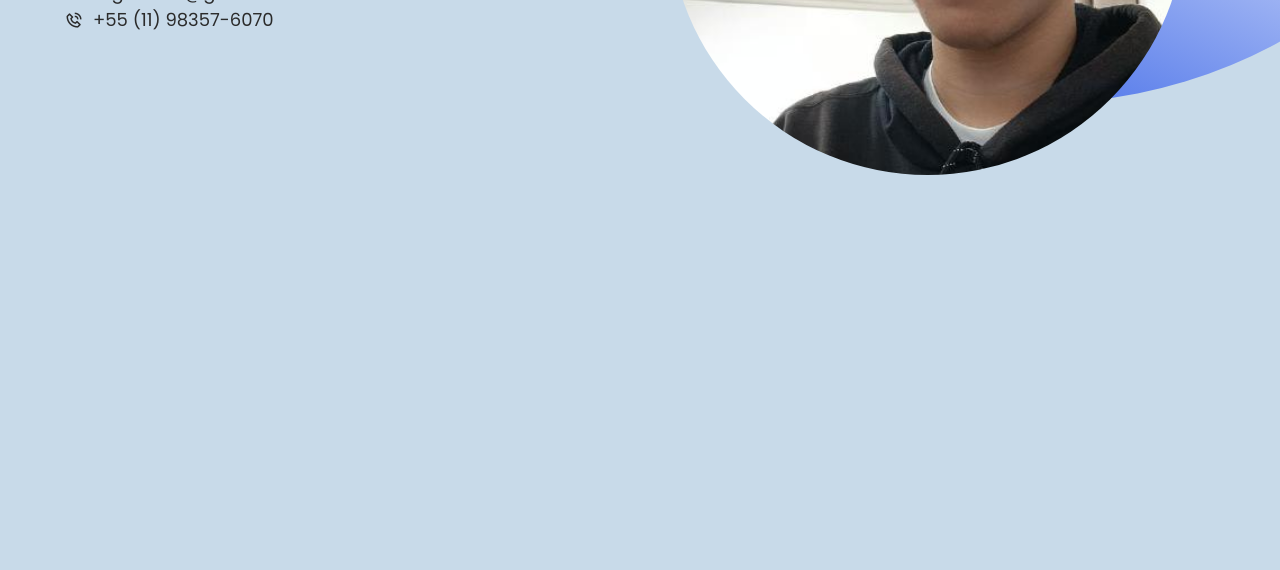
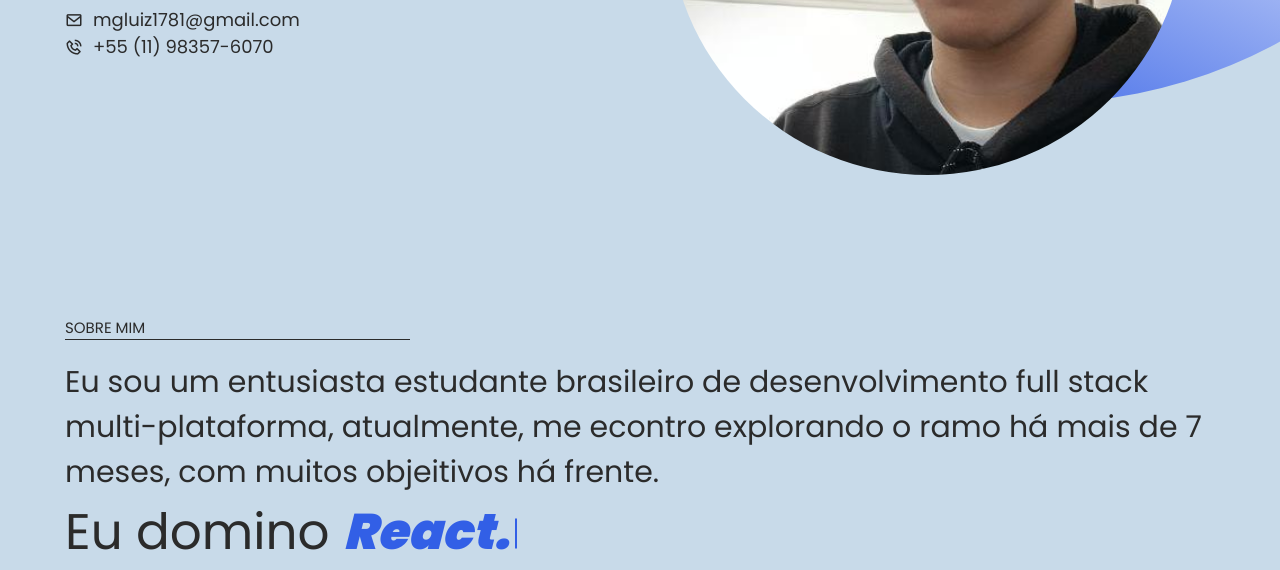
Before and after one commit to MGLuiz/personal-portifolio, a plain HTML site: page index.html in a window 1280 px wide. Shown: the part 564-1134 px from the top of the page. Before the commit the page ends 880 px from the top, so only its background shows below. Drawn offline with nearby package versions, Linux system fonts and the light colour scheme.

Commit message:
about-us parcial e typing/hearder animations

```diff
--- a/index.html
+++ b/index.html
@@ -6,8 +6,10 @@
     <title>Potifolio - Luiz Brito</title>
     <link rel="stylesheet" href="style.css">
     <link href='https://unpkg.com/boxicons@2.1.4/css/boxicons.min.css' rel='stylesheet'>
+    <script src="script.js" defer></script>
 </head>
 <body>
+
     <header class="header">
         <div class="container">
             <div class="logo">
@@ -15,15 +17,15 @@
             </div>
             <nav>
                 <ul>
-                    <a href="#" class="active"><li>Home</li></a>
-                    <a href="#" class=""><li>Sobre</li></a>
+                    <a href="#home" class="active"><li>Home</li></a>
+                    <a href="#about-me" class=""><li>Sobre</li></a>
                     <a href="#" class=""><li>Projetos</li></a>
                     <a href="#" class=""><li>Contato</li></a>
                 </ul>
             </nav>
         </div>
     </header>
-    <section class="banner">
+    <section class="banner" id="home">
         <div class="container">
             <div class="leftSide">
                 <div class="supInfo">
@@ -55,6 +57,24 @@
                 </div>
             </div> <!--rightSide-->
         </div>
+    </section> <!--banner-->
+
+    <section class="about-me" id="about-me">
+        <div class="container column">
+            <div class="supInfo">
+                <div class="title">Sobre mim</div>
+                <div class="X-bar"></div>
+            </div>
+            <div class="resume">
+                <p>Eu sou um entusiasta estudante brasileiro de desenvolvimento full stack multi-plataforma, atualmente, me econtro explorando o ramo há mais de 7 meses, com muitos objeitivos há frente.</p>
+            </div>
+            <div class="animatedTypingLabel">
+                <div class="label">
+                    Eu domino <span></span>
+                </div>
+            </div>
+        </div>
     </section>
+
 </body>
 </html>
--- a/script.js
+++ b/script.js
@@ -0,0 +1,35 @@
+// Header Scroll
+const header = document.querySelector('.header')
+window.addEventListener('scroll', () => {
+        header.classList.toggle('scrollHeader', window.scrollY > 160);
+})
+
+// Typing Effect
+
+const dynamicText = document.querySelector('.animatedTypingLabel .label span');
+const words = ['Java.', 'React.', 'Javascript.', 'PHP.', 'SQL.'];
+let wordIndex = 0;
+let charIndex = 0;
+let isDeleting = false;
+
+const typingEffect = () => {
+    let currentWord = words[wordIndex];
+    let currentChar = currentWord.substring(0, charIndex);
+
+    dynamicText.textContent = currentChar;
+    if(!isDeleting && charIndex < currentWord.length){
+        // If True, type next char
+        charIndex++;
+        setTimeout(typingEffect, 200);
+    }else if(isDeleting && charIndex > 0){
+        // If True, remove the previous char
+        charIndex--;
+        setTimeout(typingEffect, 100);
+    }else{
+        isDeleting = !isDeleting;
+        wordIndex = !isDeleting ? (wordIndex + 1) % words.length:wordIndex
+        setTimeout(typingEffect, 1200)
+    }
+}
+
+typingEffect();
--- a/style.css
+++ b/style.css
@@ -14,9 +14,63 @@ body{
     height: 100%;
     font-family: 'Poppins', sans-serif;
     color: #2b2b2b;
-    background-color: rgb(200, 218, 233);
+    background-color: #c8dae9;
     overflow-x: hidden;
 }
+
+.container{
+    width: 1150px;
+    height: 100%;
+    display: flex;
+}
+
+.column{
+    flex-direction: column;
+}
+
+.supInfo{
+    width: 100%;
+    text-transform: uppercase;
+    font-size: 15px;
+}
+
+.supInfo .X-bar{
+    height: 1px;
+    width: 30%;
+    background-color: #2b2b2b;
+}
+
+.animatedTypingLabel{
+    font-size: 50px;
+    width: auto;
+}
+.animatedTypingLabel .label span{
+    color: #325fe6;
+    font-style: italic;
+    font-weight: 900;
+    position: relative;
+}
+
+.animatedTypingLabel .label span::before{
+    content: "";
+    background: #325fe6;
+    position: absolute;
+    height: 30px;
+    width: 2px;
+    top: 50%;
+    right: -8px;
+    transform: translateY(-45%);
+    animation: blink 0.7s infinite;
+}
+
+@keyframes blink {
+    50%{
+        opacity: 0;
+    }
+}
+
+
+/* Header Section */
 
 .header{
     display: flex;
@@ -27,15 +81,10 @@ body{
     text-transform: uppercase;
     position: fixed;
     top: 0;
-    /* border-bottom: 2px solid rgb(50, 95, 230); */
+    transition: .5s;
+    border-bottom: 1px solid transparent;
 }
 
-.container{
-    width: 1150px;
-    height: 100%;
-    display: flex;
-    align-content: center;
-}
 header .container{
     justify-content: space-between;
 }
@@ -77,6 +126,15 @@ header .container{
     border-top: 2px solid rgb(50, 95, 230);
 }
 
+.header.scrollHeader{
+    border-bottom: 2px solid rgb(50, 95, 230);
+    background-color: #c8dae9;
+    transition: .5s;
+}
+
+
+/* Banner Section */
+
 .banner{
     height: 100vh;
     width: 100%;
@@ -94,29 +152,18 @@ header .container{
     flex: 1;
 }
 
-.banner .container .leftSide .supInfo{
-    width: 100%;
-    text-transform: uppercase;
-    font-size: 15px;
-}
-
-.banner .container .leftSide .supInfo .X-bar{
-    height: 1px;
-    width: 30%;
-    background-color: #2b2b2b;
-}
 
 .banner .container .leftSide .mainInfo{
     width: 100%;
 }
 
 .banner .container .leftSide .mainInfo .name{
-    font-size: 72px;
+    font-size: 102px;
     color: #000;
 }
 
 .banner .container .leftSide .mainInfo .employment{
-    font-size: 32px;
+    font-size: 38px;
     margin-top: -20px;
 }
 
@@ -169,3 +216,17 @@ header .container{
     right: -260px;
     border-radius: 50%;
 }
+
+/* About-me Section */
+
+.about-me{
+    width: 100%;
+    display: flex;
+    justify-content: center;
+    align-items: center;
+}
+
+.about-me .resume{
+    font-size: 30px;
+    margin-top: 20px;
+}
```
